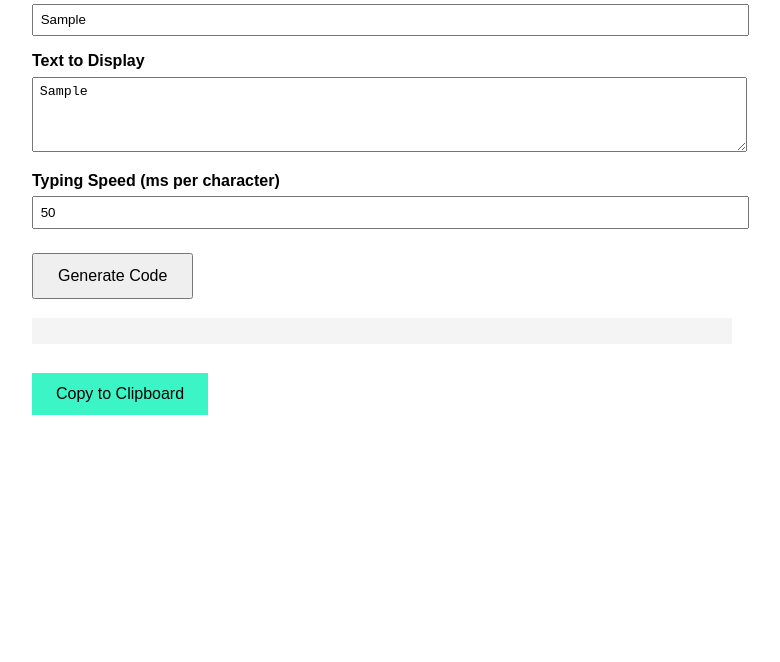
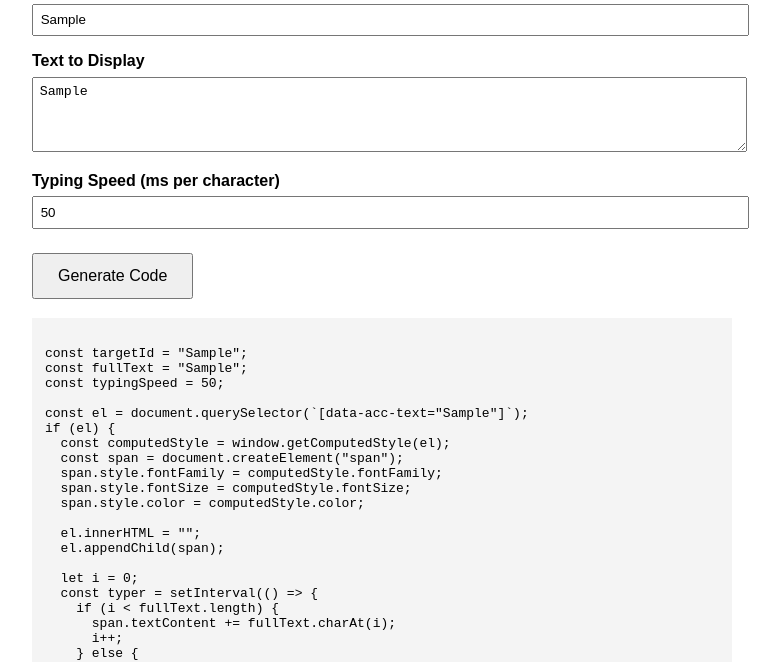
Before and after one commit to ozlemdemirhan/storyline-generators, a plain HTML site: page index.html in a window 1280 px wide. Both pictures are taken after typing "Sample", "Sample" into the empty fields and a click on the button "Generate Code". Shown: the part 133-795 px from the top of the page, without its empty margins (258-1038 px from the left). Drawn offline with Linux system fonts and the light colour scheme.

Commit message:
Update index.html

```diff
--- a/index.html
+++ b/index.html
@@ -30,16 +30,25 @@
   <button id="copyBtn">Copy to Clipboard</button>
 
 <script>
+  function escapeForHtml(str) {
+    return str.replace(/&/g, "&amp;")
+              .replace(/</g, "&lt;")
+              .replace(/>/g, "&gt;")
+              .replace(/"/g, "&quot;")
+              .replace(/'/g, "&#039;");
+  }
+
   document.getElementById('generateBtn').addEventListener('click', function () {
     const objectId = document.getElementById('objectId').value.trim();
     const displayText = document.getElementById('displayText').value;
     const speed = document.getElementById('speed').value;
 
-      const code = `const targetId = "${objectId}";
+    const rawCode = `
+const targetId = "${objectId}";
 const fullText = ${JSON.stringify(displayText)};
 const typingSpeed = ${speed};
 
-const el = document.querySelector(`[data-acc-text="${objectId}"]`);
+const el = document.querySelector(\`[data-acc-text="${objectId}"]\`);
 if (el) {
   const computedStyle = window.getComputedStyle(el);
   const span = document.createElement("span");
@@ -59,14 +68,15 @@ if (el) {
       clearInterval(typer);
     }
   }, typingSpeed);
-}`;
+}
+`;
 
-      document.getElementById('output').textContent = code;
+    document.getElementById('output').innerHTML = escapeForHtml(rawCode);
   });
 
   document.getElementById('copyBtn').addEventListener('click', function () {
-      const output = document.getElementById("output").textContent;
-      navigator.clipboard.writeText(output).then(() => {
+    const text = document.getElementById("output").innerText;
+    navigator.clipboard.writeText(text).then(() => {
       alert("Code copied to clipboard!");
     }, (err) => {
       alert("Failed to copy: " + err);
```
Lines whose indentation alone changed are shown as unchanged.
